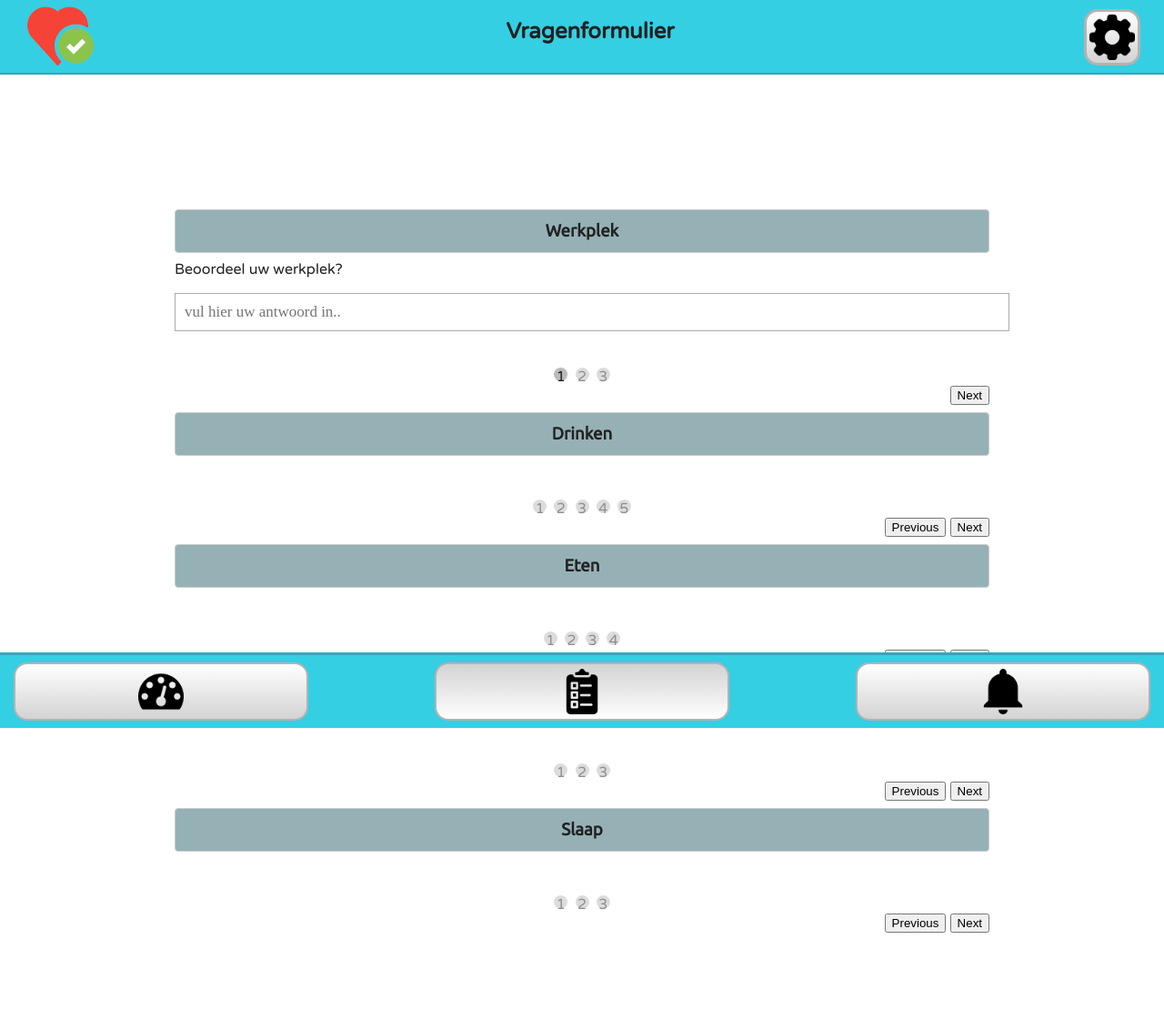
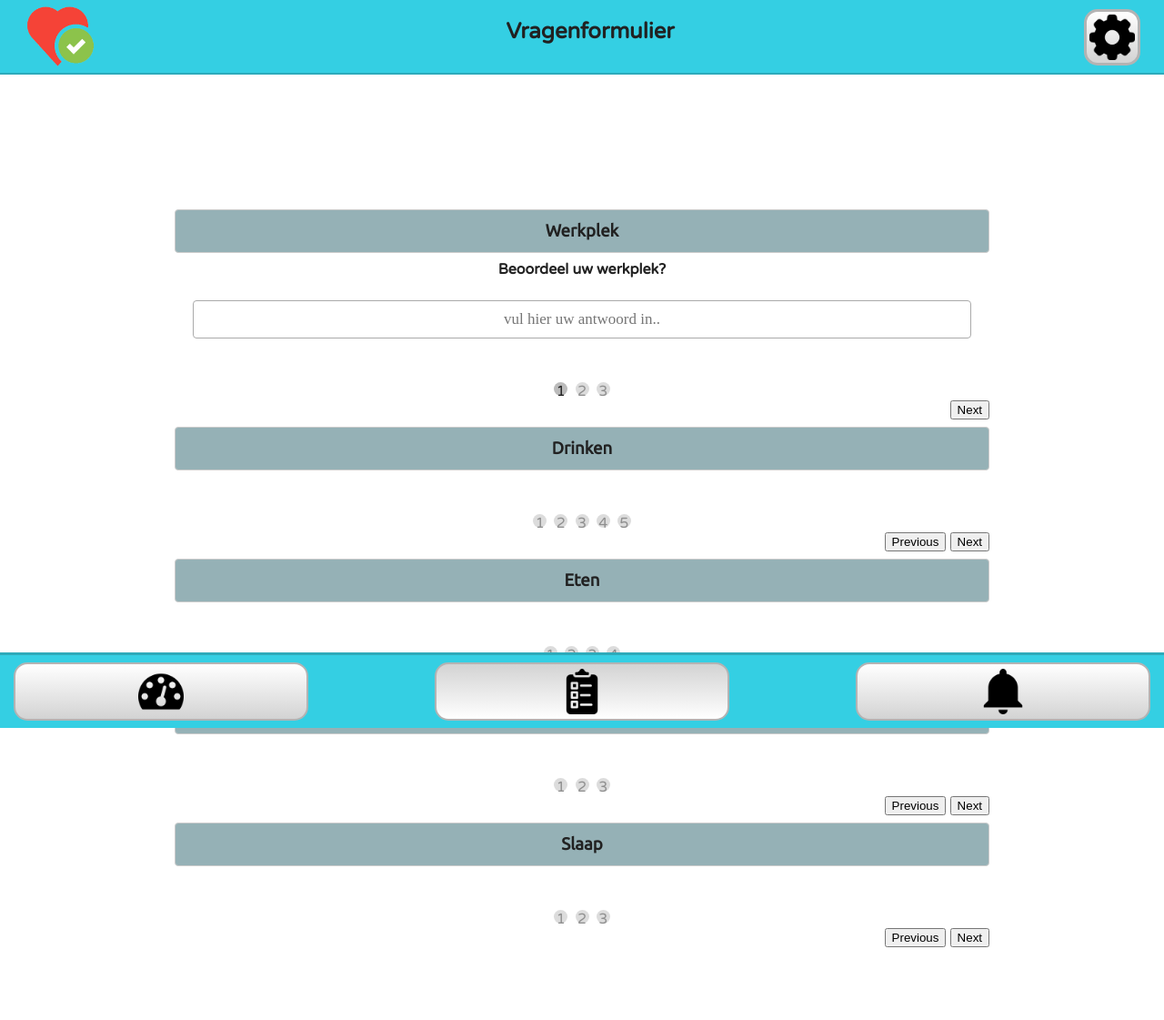
Before and after one commit to Juliandroid98/gezondheidsmeter, a PHP site: page /periode/vragenformulier.php in a window 1280 px wide. Shown: the top 1121 px of the page at 91% size. Before the commit the page ends 1025 px from the top, so only its background shows below. Run offline with PHP 8.4, Linux system fonts and the light colour scheme.

Commit message:
Update form.css

```diff
--- a/site/assets/css/form.css
+++ b/site/assets/css/form.css
@@ -30,11 +30,15 @@
 
 /* Style the input fields */
 input {
+
+  margin: 8px 0;
   padding: 10px;
-  width: 100%;
+  width: 93%;
   font-size: 17px;
   font-family: Raleway;
+  border-radius: 4px;
   border: 1px solid #aaaaaa;
+  text-align: center;
 }
 
 /* Mark input boxes that gets an error on validation: */
@@ -44,6 +48,8 @@ input.invalid {
 
 /* Hide all steps by default: */
 .tab {
+  font-weight: bold;
+  text-align: center;
   display: none;
 }
 
```
